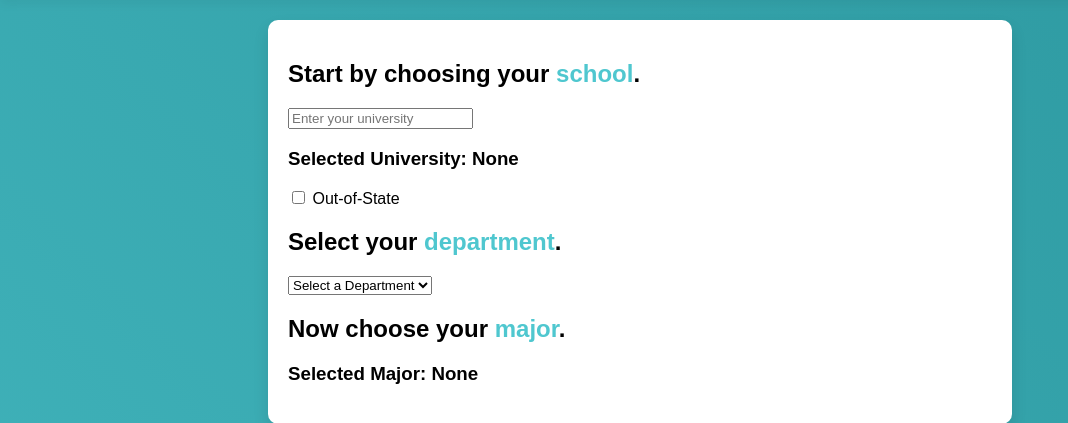
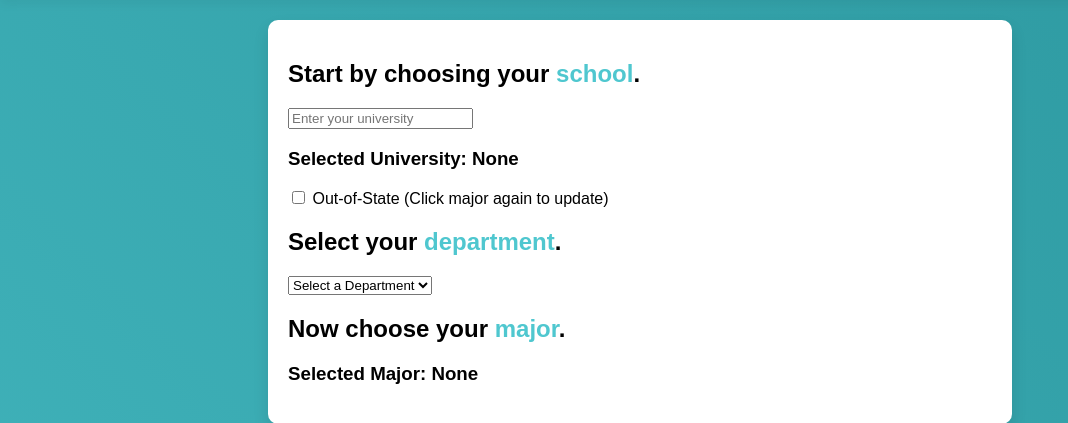
Before and after one commit to JosephPreuss/MajorHelp, a Django app: page /calc/ in a window 1280 px wide. Shown: the part 67-490 px from the top of the page, without its empty margins (0-1068 px from the left). Run offline with Django 4.2, Linux system fonts and the light colour scheme.

Commit message:
minor fix

```diff
--- a/MajorHelp/templates/calc/calc.html
+++ b/MajorHelp/templates/calc/calc.html
@@ -154,7 +154,7 @@
         <input type="text" id="uni-search" placeholder="Enter your university" oninput="updateUniversityResults()">
         <div id="university-results" class="search-results"></div>
         <h3 id="uni-name">Selected University: None</h3>
-        <input type="checkbox" id="outstate"> Out-of-State
+        <input type="checkbox" id="outstate"> Out-of-State (Click major again to update)
 
         <h2>Select your <span class="color-text">department</span>.</h2>
         <select id="department-dropdown" onchange="updateMajorResults()">
```
